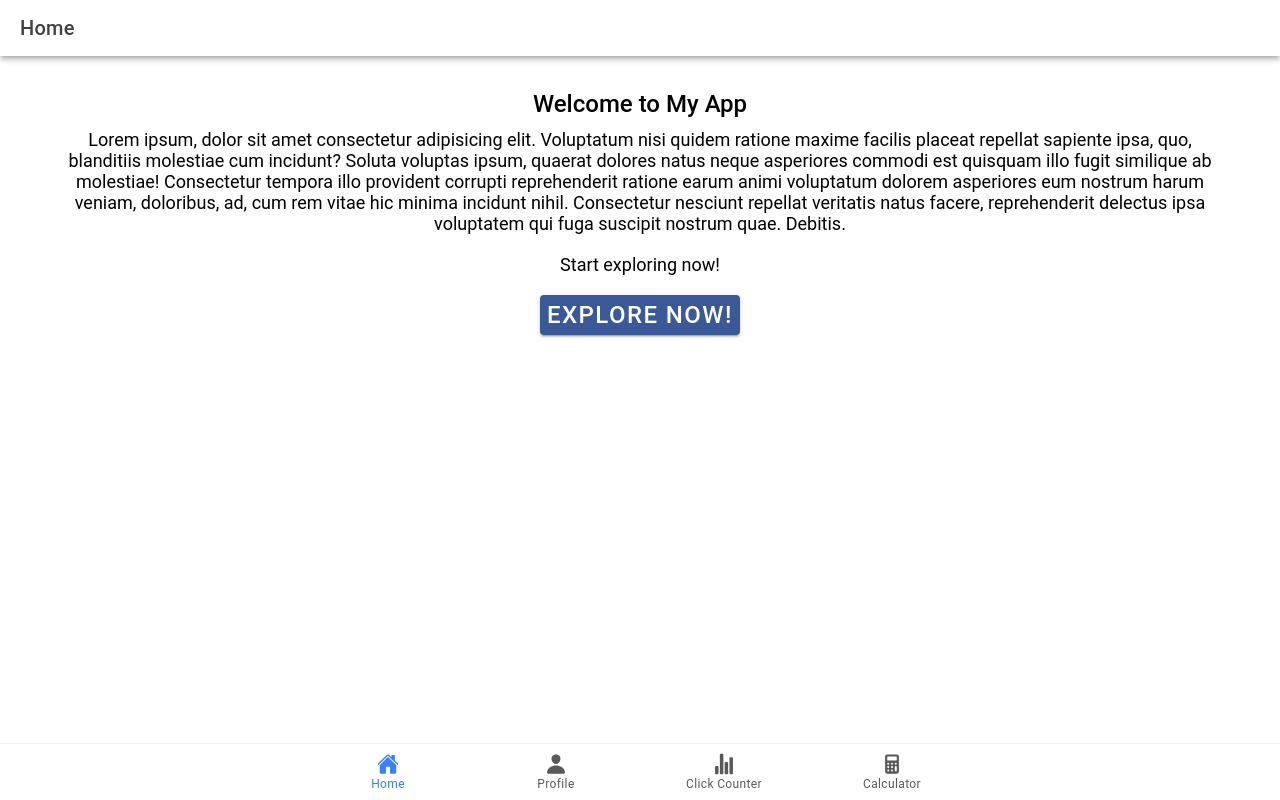
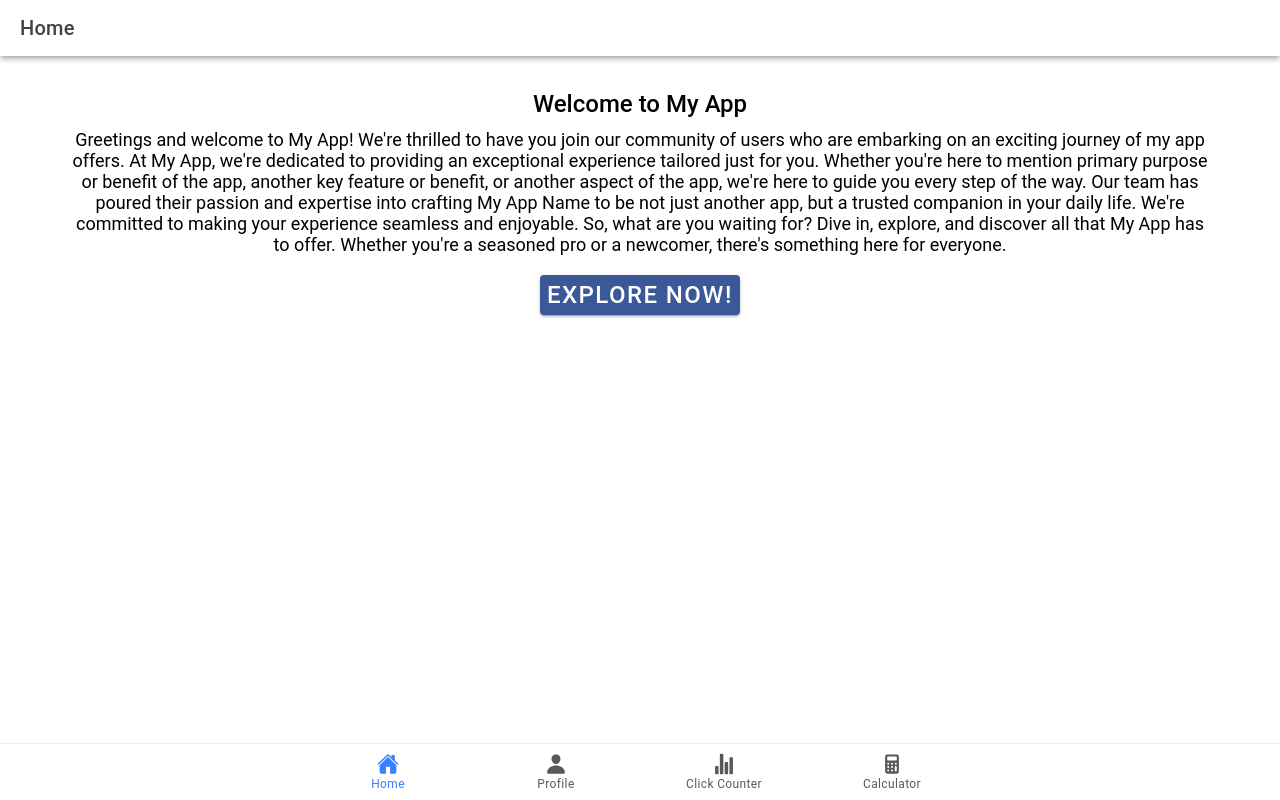
Before and after one commit to Maryanhil/ionic-t-Estrada, a React (Vite) app: page /Home in a window 1280 px wide. Built offline with nearby package versions, Linux system fonts and the light colour scheme.

Commit message:
minor changes in the paragraph for description im Home.tsx

```diff
--- a/src/pages/Home.tsx
+++ b/src/pages/Home.tsx
@@ -13,8 +13,11 @@ const Home: React.FC = () => {
       <IonContent className="ion-padding">
         <div className="ion-text-center">
           <h2>Welcome to My App</h2>
-          <p>Lorem ipsum, dolor sit amet consectetur adipisicing elit. Voluptatum nisi quidem ratione maxime facilis placeat repellat sapiente ipsa, quo, blanditiis molestiae cum incidunt? Soluta voluptas ipsum, quaerat dolores natus neque asperiores commodi est quisquam illo fugit similique ab molestiae! Consectetur tempora illo provident corrupti reprehenderit ratione earum animi voluptatum dolorem asperiores eum nostrum harum veniam, doloribus, ad, cum rem vitae hic minima incidunt nihil. Consectetur nesciunt repellat veritatis natus facere, reprehenderit delectus ipsa voluptatem qui fuga suscipit nostrum quae. Debitis.</p>
-          <p>Start exploring now!</p>
+          <p>Greetings and welcome to My App! We're thrilled to have you join our community of users who are embarking on an exciting journey of my app offers.
+At My App, we're dedicated to providing an exceptional experience tailored just for you. Whether you're here to mention primary purpose or benefit of the app, another key feature or benefit, or another aspect of the app, we're here to guide you every step of the way.
+Our team has poured their passion and expertise into crafting My App Name to be not just another app, but a trusted companion in your daily life. We're committed to making your experience seamless and enjoyable.
+So, what are you waiting for? Dive in, explore, and discover all that My App has to offer. Whether you're a seasoned pro or a newcomer, there's something here for everyone.
+</p>
         </div>
         <IonButton id="present-alert">explore now!</IonButton>
       <IonAlert
```
